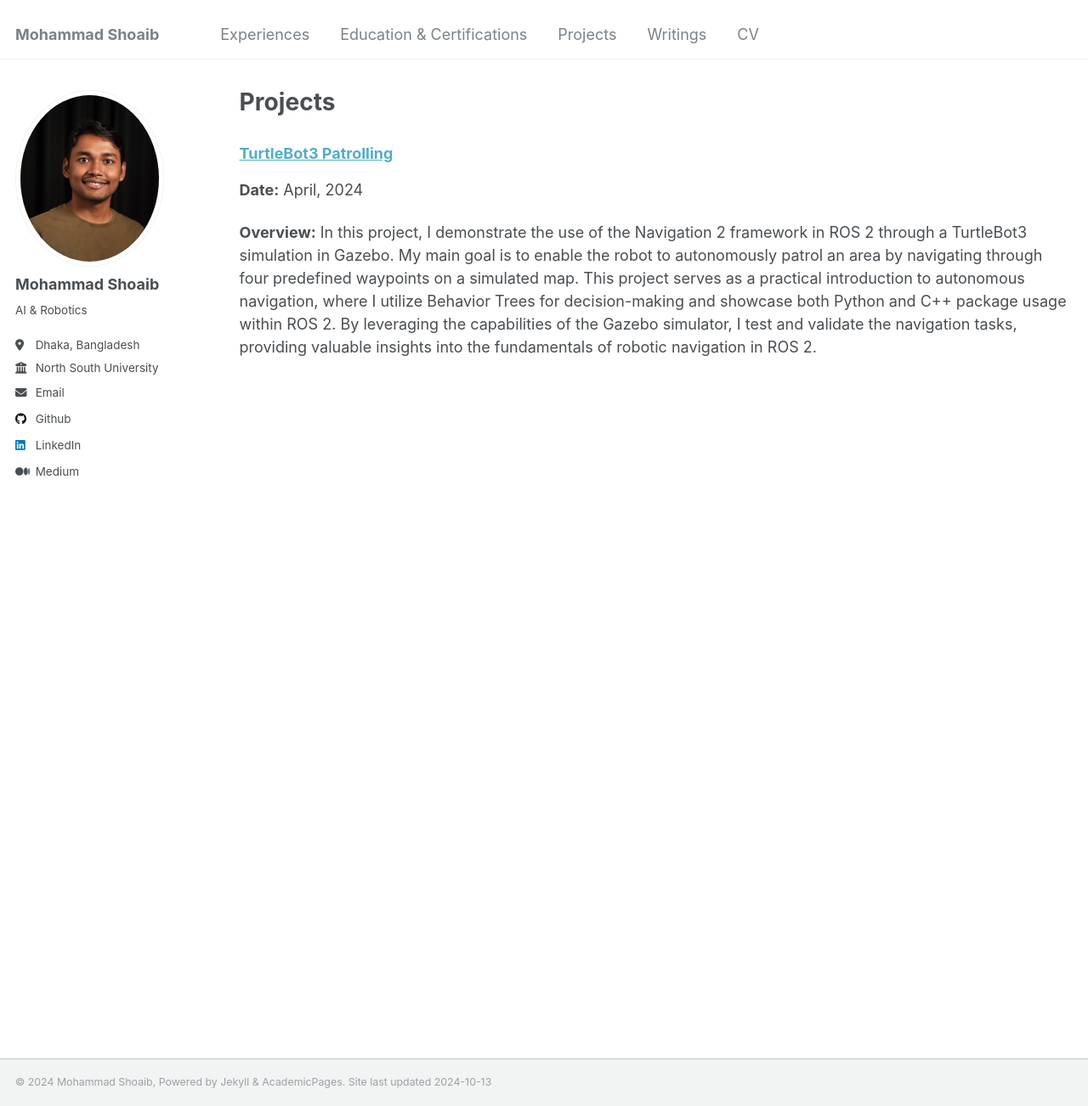
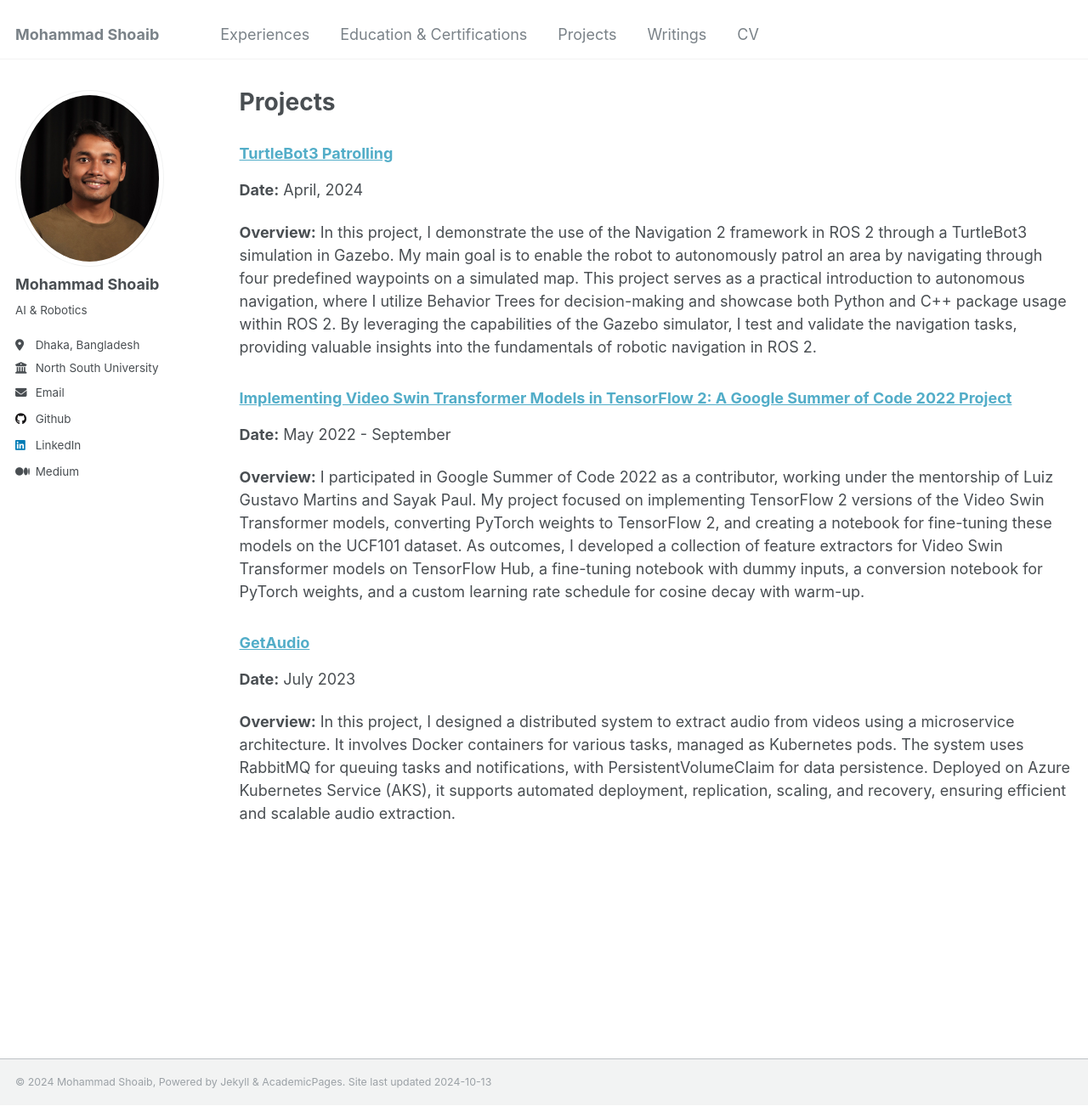
Before and after one commit to shoaib6174/shoaib6174.github.io, a Jekyll site: the page built from _pages/projects.md, in a window 1280 px wide and 1302 px high. Shown: the whole window at 85% size. Built offline with Jekyll 4.4.1, drawn with Linux system fonts in a browser that asks for light colours.

Commit message:
Update projects.md

```diff
--- a/_pages/projects.md
+++ b/_pages/projects.md
@@ -14,3 +14,24 @@ redirect_from:
 **Date:** April, 2024
 
 **Overview:** In this project, I demonstrate the use of the Navigation 2 framework in ROS 2 through a TurtleBot3 simulation in Gazebo. My main goal is to enable the robot to autonomously patrol an area by navigating through four predefined waypoints on a simulated map. This project serves as a practical introduction to autonomous navigation, where I utilize Behavior Trees for decision-making and showcase both Python and C++ package usage within ROS 2. By leveraging the capabilities of the Gazebo simulator, I test and validate the navigation tasks, providing valuable insights into the fundamentals of robotic navigation in ROS 2.
+
+### [Implementing Video Swin Transformer Models in TensorFlow 2: A Google Summer of Code 2022 Project](https://github.com/shoaib6174/GSOC-22-Video-Swin-Transformers)
+
+**Date:** May 2022 - September
+
+**Overview:** I participated in Google Summer of Code 2022 as a contributor, working under the mentorship of Luiz Gustavo Martins and Sayak Paul. My project focused on implementing TensorFlow 2 versions of the Video Swin Transformer models, converting PyTorch weights to TensorFlow 2, and creating a notebook for fine-tuning these models on the UCF101 dataset. As outcomes, I developed a collection of feature extractors for Video Swin Transformer models on TensorFlow Hub, a fine-tuning notebook with dummy inputs, a conversion notebook for PyTorch weights, and a custom learning rate schedule for cosine decay with warm-up.
+
+
+### [GetAudio](https://github.com/shoaib6174/GetAudio)
+
+**Date:** July 2023
+
+**Overview:**  In this project, I designed a distributed system to extract audio from videos using a microservice architecture. It involves Docker containers for various tasks, managed as Kubernetes pods. The system uses RabbitMQ for queuing tasks and notifications, with PersistentVolumeClaim for data persistence. Deployed on Azure Kubernetes Service (AKS), it supports automated deployment, replication, scaling, and recovery, ensuring efficient and scalable audio extraction.
+
+<!--
+### []()
+
+**Date:**
+
+**Overview:**
+-->
```
